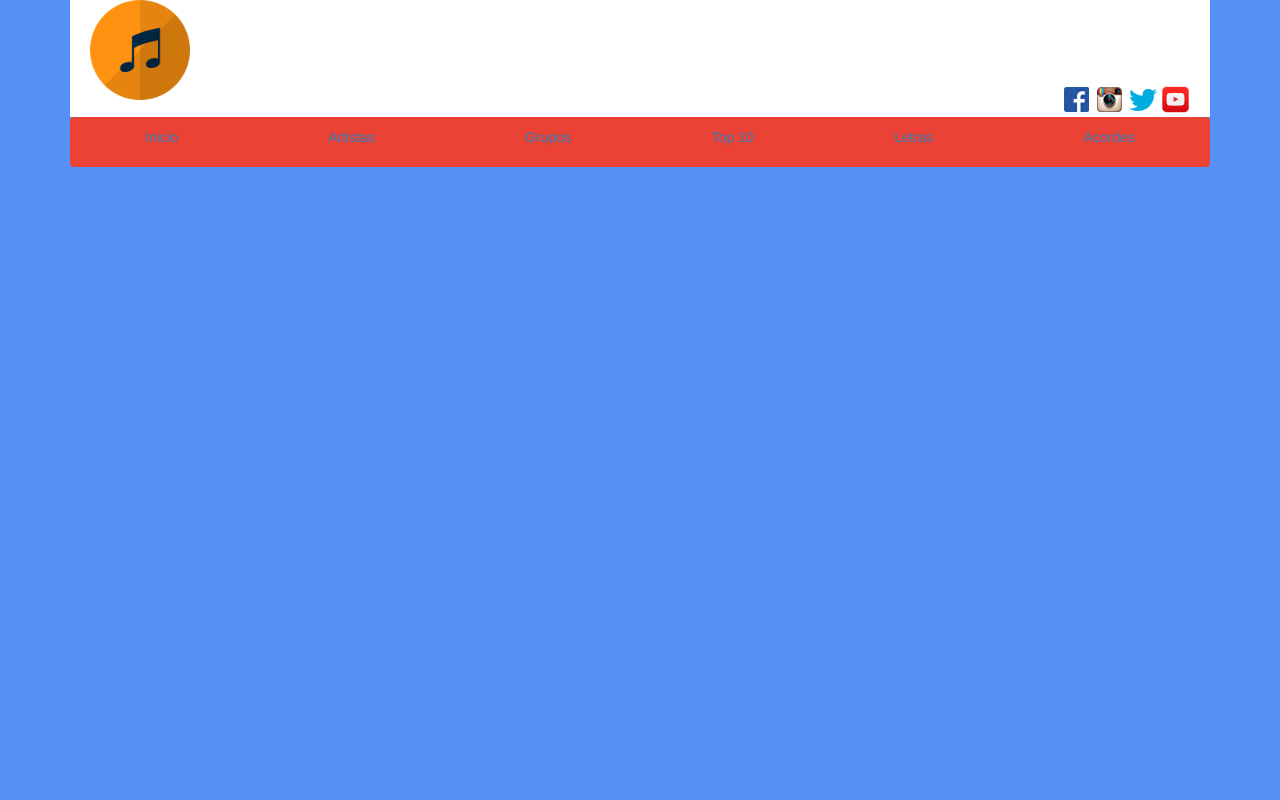
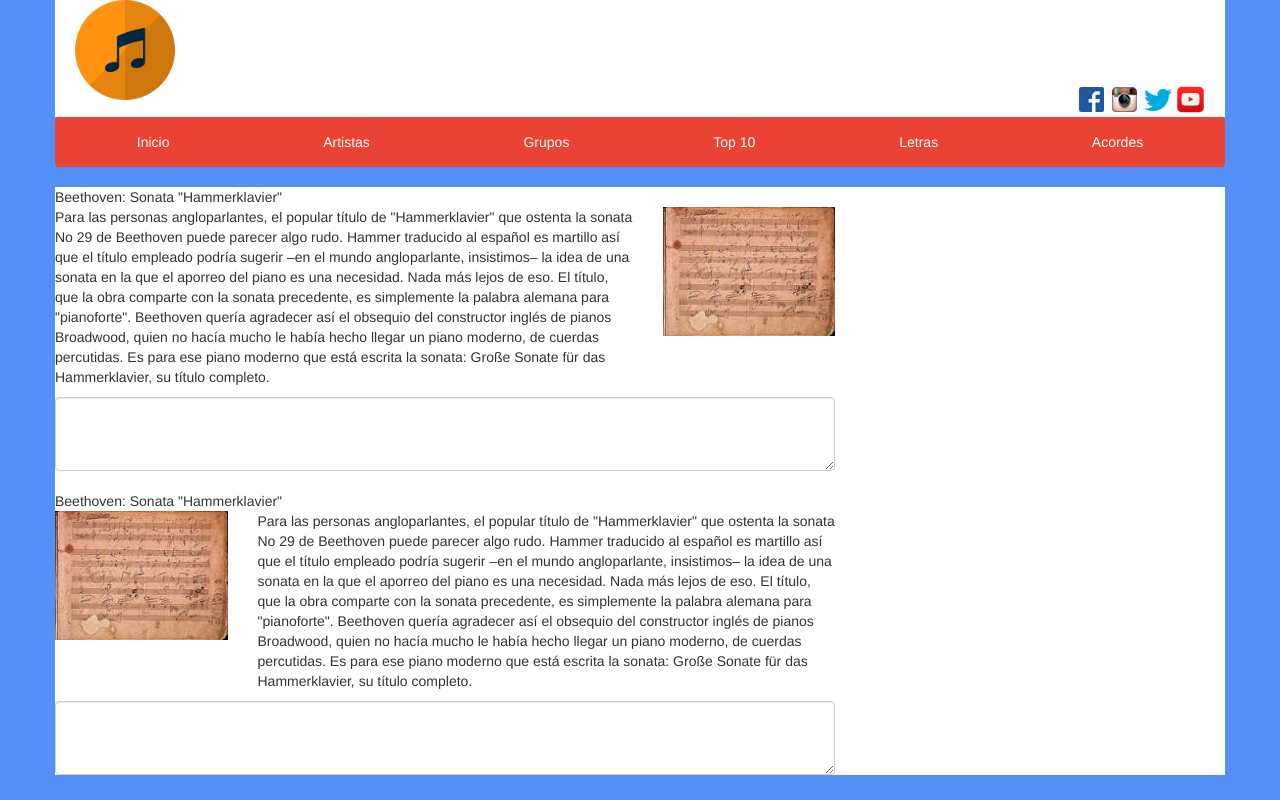
Before and after one commit to sebastianvv16/BlogMusica, a plain HTML site: page index.html in a window 1280 px wide. Drawn offline with nearby package versions, Linux system fonts and the light colour scheme.

Commit message:
Last commit 20170729 1600

```diff
--- a/css/estilos.css
+++ b/css/estilos.css
@@ -19,19 +19,36 @@ body {
   float: right;
   margin-right: 20px;
   margin-bottom: 3px;
-  padding-top: 85px;
+  margin-top: 85px;
 }
 
+/*Opacidad de los iconos de redes sociales*/
 img[class*="rs"]:hover {
   opacity: 0.7;
 }
 
+/*Estilo del navbar*/
 .navbar-inverse {
   background: #EA4335;
   border: none;
 }
 
-.contenido-blog {
-  background: #F5F5F5;
+/*Estilo para la clase nav justified */
+.nav-justified {
   padding: 5px;
 }
+
+/*Estilo para el color de los link de la navegacion en el menu principal */
+.nav a{
+  color: #ffffff;
+}
+
+/* Estilo para el color de fondo del contenido principal*/
+.contenido-principal {
+  background: #FFFFFF;
+}
+
+/* Estilo para el color de fondo del contenido del blog*/
+.contenido-blog {
+
+}
--- a/index.html
+++ b/index.html
@@ -10,7 +10,7 @@
   </head>
   <body>
     <div class="container clearfix">
-      <div class="masthead">
+      <div class="row">
         <header class="encabezado">
           <div class="row">
             <div class="col-xs-4 col-sm-4 col-md-4 col-lg-4">
@@ -26,6 +26,8 @@
             </div>
           </div>
         </header>
+      </div>
+      <div class="row">
         <nav class="navbar navbar-inverse">
           <ul class="nav nav-justified">
             <li><a href="#">Inicio</a></li>
@@ -38,6 +40,48 @@
         </nav>
       </div>
 
+      <div class="row contenido-principal">
+        <div class="col-sm-8 col-md-8 col-lg-8">
+          <div class="row">
+            <div class=''>Beethoven: Sonata "Hammerklavier"</div>
+            <div class="row">
+                <div class="col-md-9">
+                  <p>Para las personas angloparlantes, el popular título de "Hammerklavier" que ostenta la sonata No 29 de Beethoven puede parecer algo rudo. Hammer traducido al español es martillo así que el título empleado podría sugerir –en el mundo angloparlante, insistimos– la idea de una sonata en la que el aporreo del piano es una necesidad. Nada más lejos de eso.
+                  El título, que la obra comparte con la sonata precedente, es simplemente la palabra alemana para "pianoforte". Beethoven quería agradecer así el obsequio del constructor inglés de pianos Broadwood, quien no hacía mucho le había hecho llegar un piano moderno, de cuerdas percutidas. Es para ese piano moderno que está escrita la sonata: Große Sonate für das Hammerklavier, su título completo.</p>
+                </div>
+                <div class="col-md-3">
+                  <img src="img/sonata.jpg" class="img-responsive">
+                </div>
+              </div>
+              <textarea class="form-control" rows="3"></textarea>
+          </div>
+          <br>
+          <div class="row">
+            <div class=''>Beethoven: Sonata "Hammerklavier"</div>
+            <div class="row">
+                <div class="col-md-3">
+                  <img src="img/sonata.jpg" class="img-responsive">
+                </div>
+                <div class="col-md-9">
+                  <p>Para las personas angloparlantes, el popular título de "Hammerklavier" que ostenta la sonata No 29 de Beethoven puede parecer algo rudo. Hammer traducido al español es martillo así que el título empleado podría sugerir –en el mundo angloparlante, insistimos– la idea de una sonata en la que el aporreo del piano es una necesidad. Nada más lejos de eso.
+                  El título, que la obra comparte con la sonata precedente, es simplemente la palabra alemana para "pianoforte". Beethoven quería agradecer así el obsequio del constructor inglés de pianos Broadwood, quien no hacía mucho le había hecho llegar un piano moderno, de cuerdas percutidas. Es para ese piano moderno que está escrita la sonata: Große Sonate für das Hammerklavier, su título completo.</p>
+                </div>
+              </div>
+              <textarea class="form-control" rows="3"></textarea>
+          </div>
+
+        </div>
+        <div class="col-sm-4 col-md-4 col-lg-4">
+          <div class="row">
+
+          </div>
+          <div class="row">
+
+          </div>
+        </div>
+
+      </div>
+
     </div>
 
     <!-- jQuery (necessary for Bootstrap's JavaScript plugins) -->
```
Also changed, not shown: img/sonata.jpg (added).
